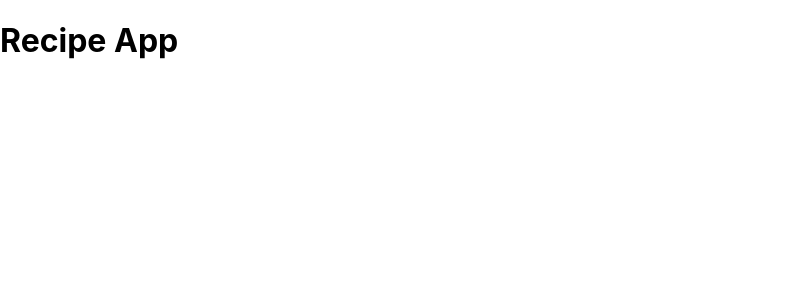
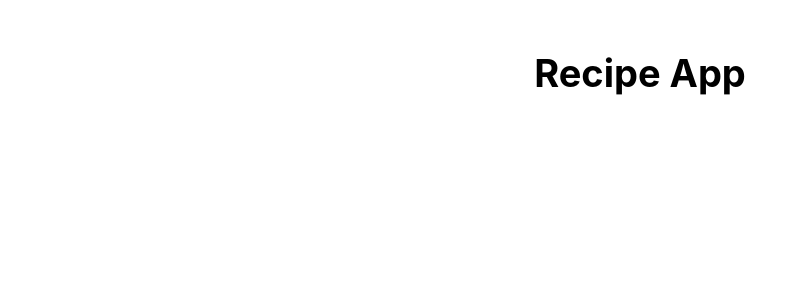
Before and after one commit to mateuszlubianka1993/recipe-app-react, a React (Create React App) app: page / in a window 1280 px wide. Shown: the top 300 px of the page, without its empty margins (0-806 px from the left). Built offline with nearby package versions, Linux system fonts and the light colour scheme.

Commit message:
add Header.css file

```diff
--- a/src/components/Header.js
+++ b/src/components/Header.js
@@ -1,4 +1,5 @@
 import React from 'react';
+import './styles/Header.css';
 
 const Header = () => {
     return (
--- /dev/null
+++ b/src/components/styles/Header.css
@@ -0,0 +1,9 @@
+.header-container {
+    background-color:;
+    text-align: center;
+    padding: 25px;
+}
+.header-txt {
+    font-size: 38px;
+    color:;
+}
```
